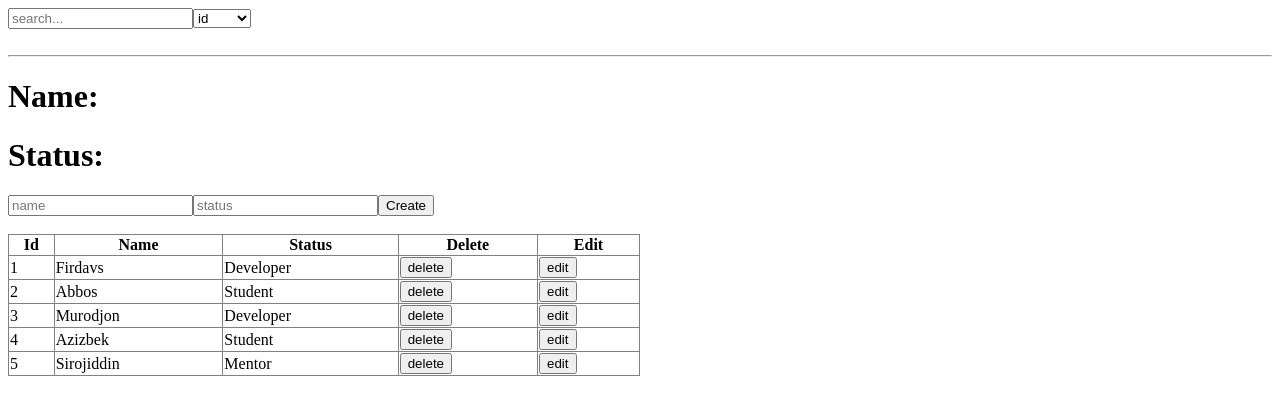
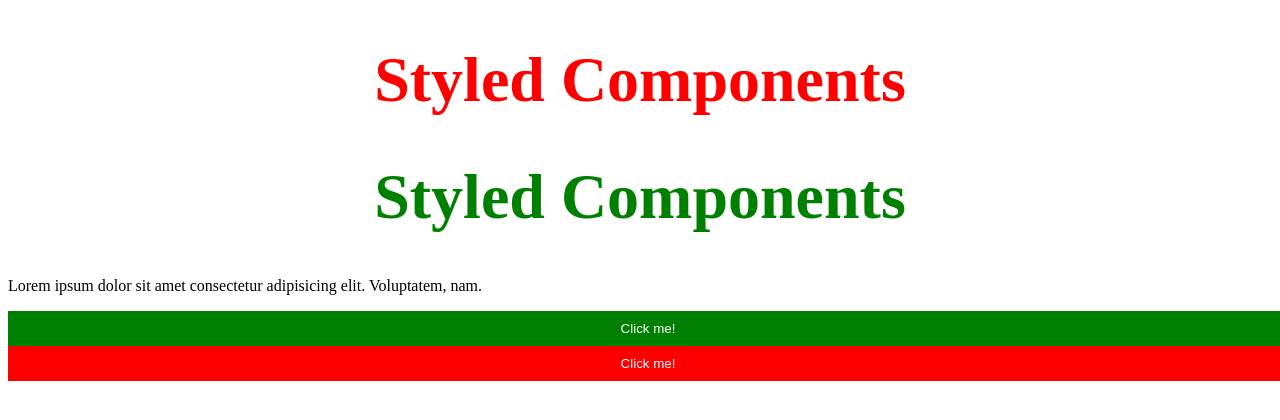
Before and after one commit to FirdavsNazar/React_JS, a React (Create React App) app in the folder React_tutorial/: page / in a window 1280 px wide. Shown: the top 420 px of the page. Built offline with nearby package versions, Linux system fonts and the light colour scheme.

Commit message:
Style_Components

```diff
--- a/React_tutorial/package.json
+++ b/React_tutorial/package.json
@@ -9,6 +9,7 @@
     "react": "^18.2.0",
     "react-dom": "^18.2.0",
     "react-scripts": "5.0.1",
+    "styled-components": "^6.0.0-rc.1",
     "web-vitals": "^2.1.4"
   },
   "scripts": {
--- a/React_tutorial/src/index.js
+++ b/React_tutorial/src/index.js
@@ -2,9 +2,7 @@
 import React from 'react'
 import ReactDOM from 'react-dom'
 import './index.css'
-import Update from './lesson_6 CRUD/update'
-
-
+import App from './lesson_7 Components/App'
 
 
 
@@ -18,7 +16,7 @@ import Update from './lesson_6 CRUD/update'
 ReactDOM.render(
 <React.StrictMode>
 
-  <Update/>
+  <App/>
 
 
 </React.StrictMode>,
--- /dev/null
+++ b/React_tutorial/src/lesson_7 Components/App.jsx
@@ -0,0 +1,10 @@
+import React from 'react'
+import StyledTest from './StyledTest'
+
+const App = () => {
+  return (
+    <div><StyledTest/></div>
+  )
+}
+
+export default App
--- /dev/null
+++ b/React_tutorial/src/lesson_7 Components/StyledTest/index.jsx
@@ -0,0 +1,17 @@
+import React from 'react'
+import {H1, Button} from './style.js'
+
+
+const StyledTest = () => {
+  return (
+    <div>
+      <H1 hey> Styled Components</H1>
+      <H1> Styled Components</H1>
+      <p>Lorem ipsum dolor sit amet consectetur adipisicing elit. Voluptatem, nam.</p>
+      <Button>Click me!</Button>
+      <Button qizil>Click me!</Button>
+    </div>
+  )
+}
+
+export default StyledTest
--- /dev/null
+++ b/React_tutorial/src/lesson_7 Components/StyledTest/style.js
@@ -0,0 +1,17 @@
+import styled from "styled-components"
+
+
+ export const H1 = styled.h1`
+color: ${({hey}) => hey ? 'red' : 'green'};
+font-size: 4rem;
+text-align: center
+`;
+
+  export const Button = styled.button`
+background: ${(props) => props.qizil ? 'red' : 'green'};
+color: white;
+border: none;
+padding: 10px;
+display: block;
+width: 100vw;
+`
```
Also changed, not shown: 1 other file (tests, documents, lock files or other folders).
